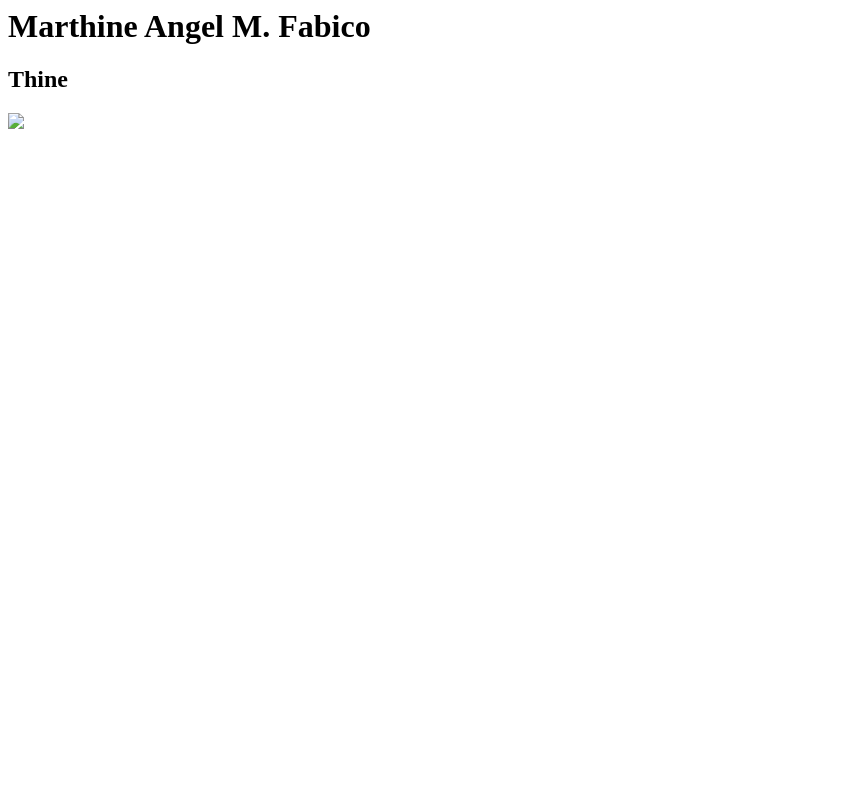
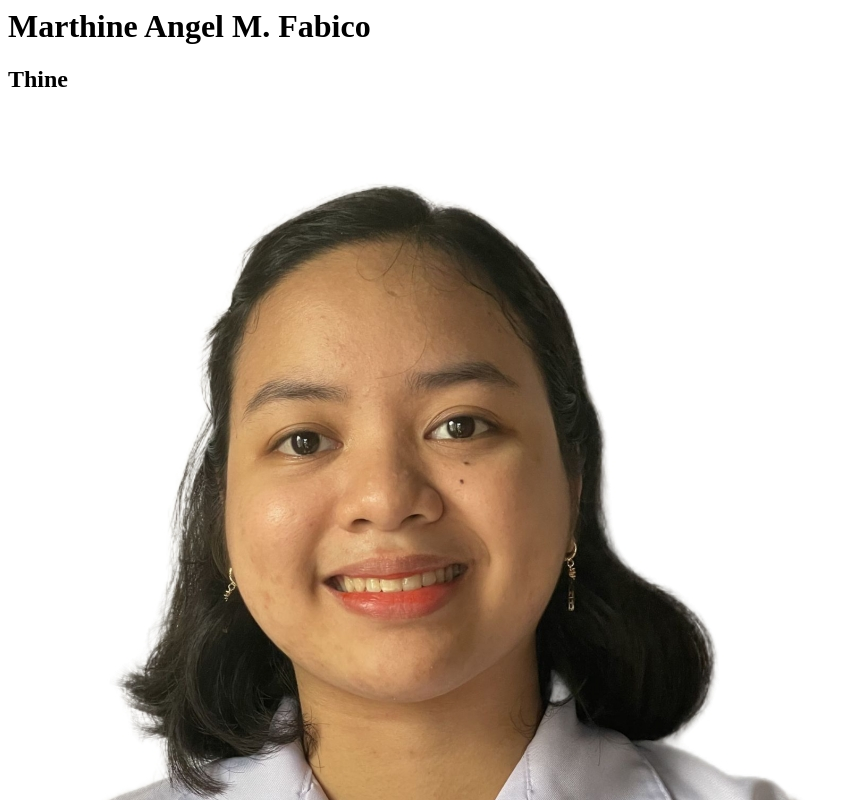
Before and after one commit to MMFabico/mmfabico.github.io, a plain HTML site: page index.html in a window 1280 px wide. Shown: the top 800 px of the page, without its empty margins (0-852 px from the left). Drawn offline with Linux system fonts and the light colour scheme.

Commit message:
fix: fixed the appearance of image

```diff
--- a/index.html
+++ b/index.html
@@ -3,7 +3,7 @@
 <head>
     <h1>Marthine Angel M. Fabico</h1>
     <h2>Thine</h2>
-    <img src=”marthine.jpg”>
+    <img src="marthine.jpg" alt="Marthine's image">
 </head>
 
 <body>
```
